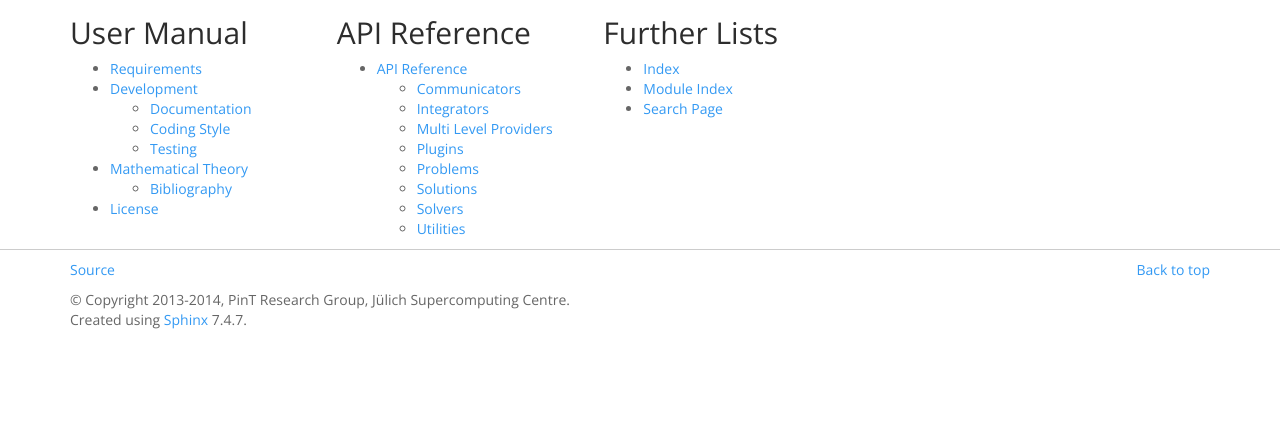
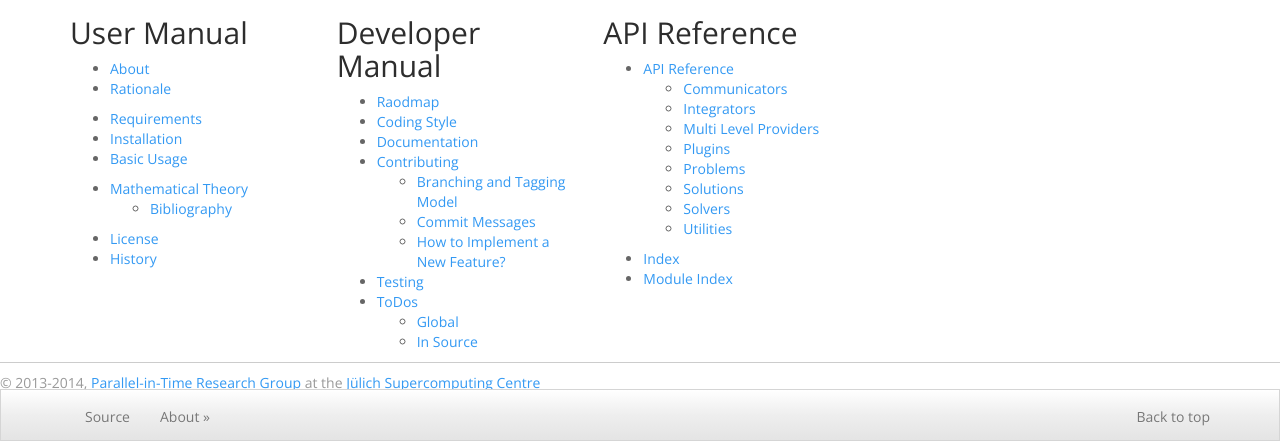
Before and after one commit to Parallel-in-Time/PyPinT, a Sphinx documentation site: the page built from doc/source/index.rst, in a window 1280 px wide, cut to the strip 459-900 px from the top of the page. Built offline with Sphinx 7.4.7, drawn with Linux system fonts in a browser that asks for light colours.

Commit message:
docu: reordered and restructured documentation pages
Signed-off-by: Torbjörn Klatt <t.klatt@fz-juelich.de>

```diff
--- a/doc/source/_templates/layout.html
+++ b/doc/source/_templates/layout.html
@@ -20,3 +20,95 @@
   </div>
   {%- endif %}
 {%- endmacro %}
+
+
+{%- block footer %}
+<footer class="footer">
+    {% if theme_bootstrap_version == "3" %}
+      <div class="navbar navbar-default navbar-fixed-bottom" role="navigation">
+        <div class="container">
+          <div class="navbar-header">
+            <button type="button" class="navbar-toggle" data-toggle="collapse" data-target="#footer-navbar-collapse">
+              <span class="sr-only">Toggle navigation</span>
+              <span class="icon-bar"></span>
+              <span class="icon-bar"></span>
+              <span class="icon-bar"></span>
+            </button>
+          </div>
+          <div class="collapse navbar-collapse" id="footer-navbar-collapse">
+            <ul class="nav navbar-nav navbar-left">
+              {% if theme_source_link_position == "footer" %}
+                <li>
+                  {% include "sourcelink.html" %}
+                </li>
+              {% endif %}
+              {% if theme_navbar_sidebarrel %}
+                <li>
+                  {% include "relations.html" %}
+                </li>
+              {% endif %}
+            </ul>
+            <ul class="nav navbar-nav navbar-right">
+              <li>
+                <a href="#">
+                  <i class="fa fa-chevron-up fa-fw"></i> <span class="hidden-sm hidden-xs">Back to top</span>
+                </a>
+              </li>
+            </ul>
+          </div>
+        </div>
+      </div>
+    {% else %}
+      <div class="navbar navbar-default navbar-fixed-bottom" role="navigation">
+        <div class="navbar-inner">
+          <div class="container">
+            <!-- .btn-navbar is used as the toggle for collapsed navbar content -->
+            <button class="btn btn-navbar" data-toggle="collapse" data-target="#footer-navbar-collapse">
+              <span class="icon-bar"></span>
+              <span class="icon-bar"></span>
+              <span class="icon-bar"></span>
+            </button>
+
+            <div class="nav-collapse" id="footer-navbar-collapse">
+              <ul class="nav navbar-nav navbar-left">
+                {% if theme_source_link_position == "footer" %}
+                  <li>
+                    {% include "sourcelink.html" %}
+                  </li>
+                {% endif %}
+                {% if theme_navbar_sidebarrel %}
+                  <li>
+                    {% include "relations.html" %}
+                  </li>
+                {% endif %}
+              </ul>
+              <ul class="nav navbar-nav navbar-right">
+                <li>
+                  <a href="#">
+                    <i class="fa fa-chevron-up fa-fw"></i> <span class="hidden-sm hidden-xs">Back to top</span>
+                  </a>
+                </li>
+              </ul>
+            </div>
+          </div>
+        </div>
+      </div>
+    {% endif %}
+  <div class="footer-text">
+    <p class="text-muted">
+      {%- if show_copyright %}
+        &copy; 2013-2014,
+        <a href="http://www.fz-juelich.de/ias/jsc/EN/Research/Algorithms/ParallelInTimeIntegration/_node.html">Parallel-in-Time Research Group</a>
+        at the
+        <a href="http://www.fz-juelich.de/ias/jsc/EN/Home/home_node.html">Jülich Supercomputing Centre</a><br />
+      {%- endif %}
+      {%- if last_updated %}
+        {% trans last_updated=last_updated|e %}Last updated on {{ last_updated }}.{% endtrans %}<br/>
+      {%- endif %}
+      {%- if show_sphinx %}
+        {% trans sphinx_version=sphinx_version|e %}Created using <a href="http://sphinx.pocoo.org/">Sphinx</a> {{ sphinx_version }} with <a href="https://github.com/torbjoernk/sphinx-bootstrap-theme">Bootstrap Theme</a>.{% endtrans %}<br/>
+      {%- endif %}
+    </p>
+  </div>
+</footer>
+{%- endblock %}
--- /dev/null
+++ b/doc/source/about.rst
@@ -0,0 +1,4 @@
+About
+=====
+
+Some details about *PyPinT*.
--- a/doc/source/conf.py
+++ b/doc/source/conf.py
@@ -55,7 +55,7 @@ master_doc = 'index'
 
 # General information about the project.
 project = u'PyPinT'
-copyright = u'2013-2014, PinT Research Group, Jülich Supercomputing Centre'
+#copyright = u''
 
 # The version info for the project you're documenting, acts as replacement for
 # |version| and |release|, also used in various other places throughout the
@@ -252,6 +252,8 @@ html_sidebars = {
     'genindex': [],
     'py-modindex': [],
     '*': ['localtoc.html'],
+    'user/**': ['localtoc.html'],
+    'development/**': ['localtoc.html'],
     'api/package': ['localtoc.html'],
     'api/**': []
 }
--- /dev/null
+++ b/doc/source/development/contributing.rst
@@ -0,0 +1,73 @@
+Contributing
+============
+
+Branching and Tagging Model
+---------------------------
+
+We use the `git-flow`_ workflow to that extend, that branch names(paces) have a certain meaing:
+
+``master``
+    tip of the ``master`` branch is always the latest stable release
+
+``development``
+    tip of the ``development`` branch is the current state of development and not expected to be stable or even usable
+
+``feature-*``
+    various feature branches are used to implement new features and should be based off the ``development`` branch
+
+``release-*``
+    a release branch is created from the ``development`` branch and used to prepare a new release and will be merged
+    into ``master``
+
+``hotfix-*``
+    hotfix branches are based off ``master`` or ``development`` to fix important and severe bugs and should be merged
+    into ``development`` and ``master`` as soon as possible
+
+Releases and release candidates are tagged in the form ``release-X.Y.Z(-RCa)``, where ``X``, ``Y``, and ``Z`` specify
+the version with respect to `semantic versioning`_ and ``a`` the number of the release candidate of that version.
+
+.. _git-flow: http://nvie.com/posts/a-successful-git-branching-model/
+.. _semantic versioning: http://semver.org/
+
+
+Commit Messages
+---------------
+
+To ease browsing the proejct's history, we try to keep our commit messages clean and descriptive.
+Please try to follow the following rules as best as possible:
+
+* Commit Title must not be longer than 50 characters
+
+  If applicable, the title should start with a category name (such as '``docu``', '``tests``', '``solvers``', ...)
+  followed by a colon (e.g. "*docu: add usage examples for SDC solver*").
+
+* Commit Description must have line wraps at 72 characters
+
+* Please *sign* your commits (i.e. use ``git commit -s``)
+
+  This automatically appends a line of the form "*Signed-off-by: Torbjörn Klatt <t.klatt@fz-juelich.de>*" to the end
+  of the commit message.
+
+
+
+How to Implement a New Feature?
+-------------------------------
+
+1. create a fork/clone
+
+2. switch to the ``development`` branch and pull in the latest changes
+
+3. create a new branch ``feature-XYZ`` where ``XYZ`` is a short title of your planned feature
+   (word seperation should be done with underscores, e.g. ``feature-my_awesome_feature``)
+
+4. hack and write Unit Tests
+
+5. commit
+
+6. repeat steps 4 and 5 until you feel your feature is in an almost usable state and most of the unit tests pass
+
+7. write documentation for your feature
+
+8. push your feature branch
+
+9. stay tuned on reviews, remarks and suggestions by the other developers
--- /dev/null
+++ b/doc/source/development/roadmap.rst
@@ -0,0 +1,2 @@
+Raodmap
+=======
--- /dev/null
+++ b/doc/source/history.rst
@@ -0,0 +1,4 @@
+History
+=======
+
+.. include:: ../../CHANGELOG
--- a/doc/source/index.rst
+++ b/doc/source/index.rst
@@ -10,7 +10,6 @@
     <div class="row">
       <div class="col-md-12">
 
-
 .. automodule:: pypint
     :noindex:
     :no-members:
@@ -18,7 +17,6 @@
     :no-undoc-members:
     :no-inherited-members:
     :no-show-inheritance:
-
 
 .. raw:: html
 
@@ -28,14 +26,45 @@
       <div class="col-md-4 col-lg-4">
         <h2>User Manual</h2>
 
+.. toctree::
+    :maxdepth: 1
+
+    about
+    user/rationale
 
 .. toctree::
+    :maxdepth: 2
 
-   requirements
-   development
-   theory
-   license
+    user/requirements
+    user/installation
+    user/basic_usage
 
+.. toctree::
+    :maxdepth: 2
+
+    user/theory
+
+.. toctree::
+    :maxdepth: 1
+
+    license
+    history
+
+.. raw:: html
+
+      </div>
+      <div class="col-md-4 col-lg-4">
+        <h2>Developer Manual</h2>
+
+.. toctree::
+    :maxdepth: 2
+
+    development/roadmap
+    development/coding_style
+    development/documentation
+    development/contributing
+    development/testing
+    development/todo
 
 .. raw:: html
 
@@ -48,18 +77,8 @@
 
     API Reference <api/package>
 
-
-.. raw:: html
-
-      </div>
-      <div class="col-md-4 col-lg-4">
-        <h2>Further Lists</h2>
-
-
 * :ref:`genindex`
 * :ref:`modindex`
-* :ref:`search`
-
 
 .. raw:: html
 
--- /dev/null
+++ b/doc/source/user/basic_usage.rst
@@ -0,0 +1,4 @@
+Basic Usage
+===========
+
+To be written...
--- /dev/null
+++ b/doc/source/user/installation.rst
@@ -0,0 +1,4 @@
+Installation
+============
+
+Installation procedure not yet clearly defined.
```
Also changed, not shown: doc/source/development.rst (deleted, +0 -29 lines), doc/source/development/coding_style.rst (added, +10 -0 lines), doc/source/development/documentation.rst (added, +10 -0 lines), doc/source/development/testing.rst (added, +9 -0 lines), doc/source/development/todo.rst (renamed from doc/source/todo.rst), doc/source/user/bibliography.rst (renamed from doc/source/bibliography.rst), doc/source/user/rationale.rst (renamed from doc/source/rationale.rst), doc/source/user/requirements.rst (renamed from doc/source/requirements.rst), doc/source/user/theory.rst (renamed from doc/source/theory.rst), 2 other files.
